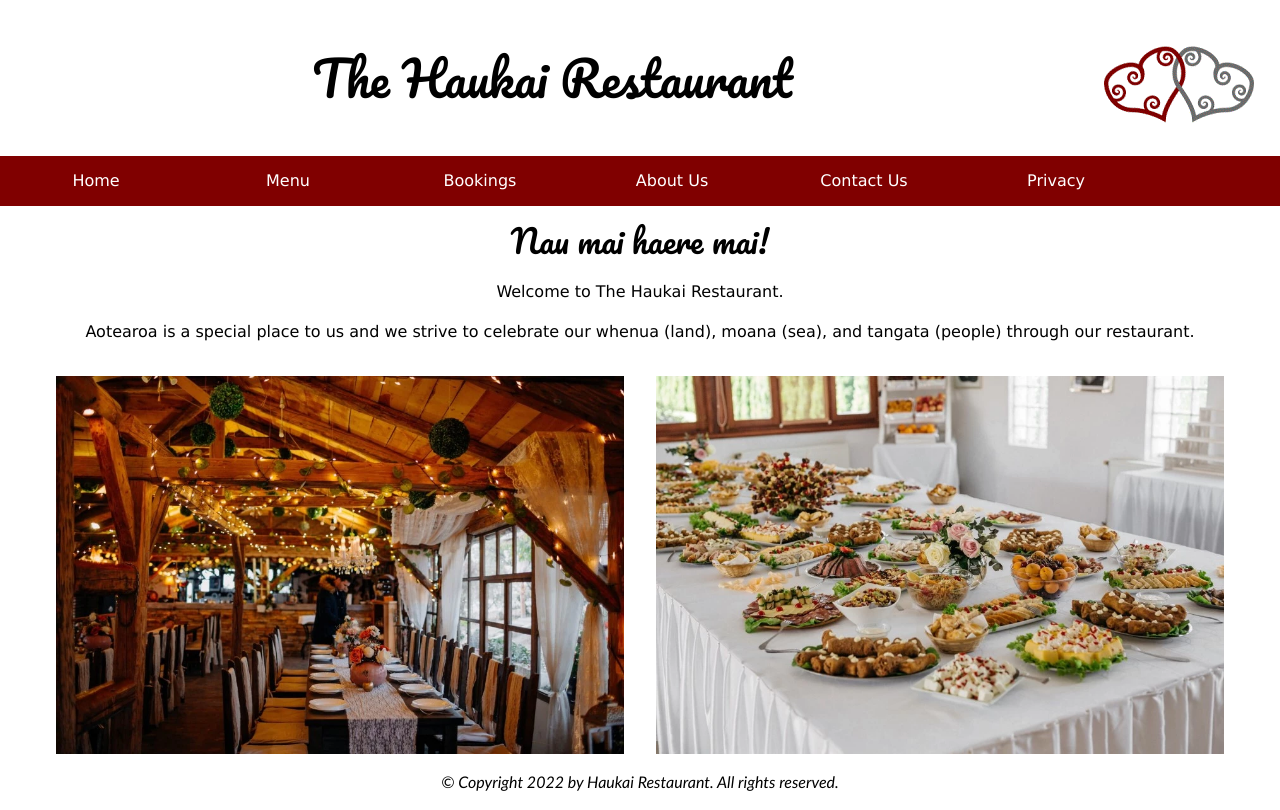
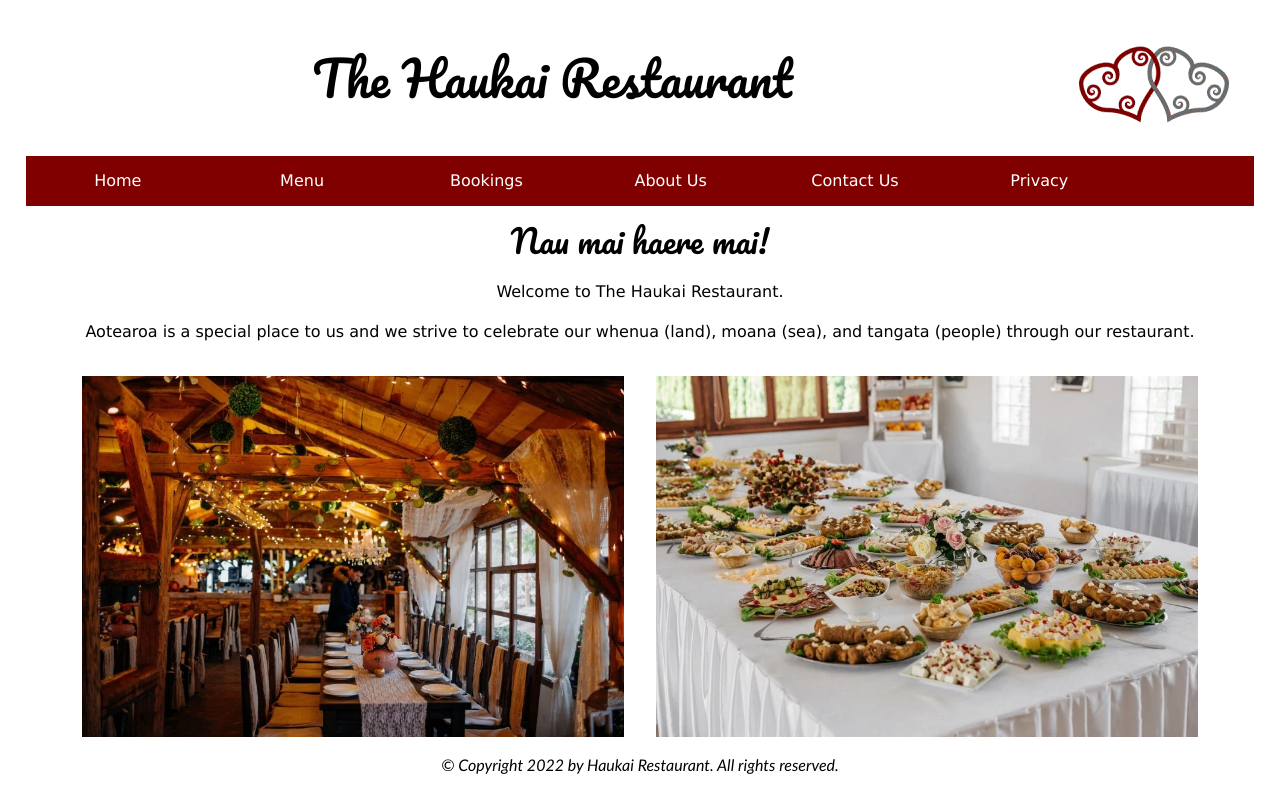
Before and after one commit to desireeallen/desireeallen.github.io, a PHP site: page /index.html in a window 1280 px wide. After the commit the page ends 774 px from the top, so only its background shows below. Run offline with PHP 8.4, Linux system fonts and the light colour scheme.

Commit message:
margins added to page

```diff
--- a/css/style.css
+++ b/css/style.css
@@ -3,6 +3,12 @@
 
 html {
   font-size: 16px}
+
+  body{
+    margin-left: 2vw;
+    margin-bottom: 2vw;
+    margin-right: 2vw;
+  }
 
 /* HEADER STYLE The Haukai Restaurant*/
 header {
```
